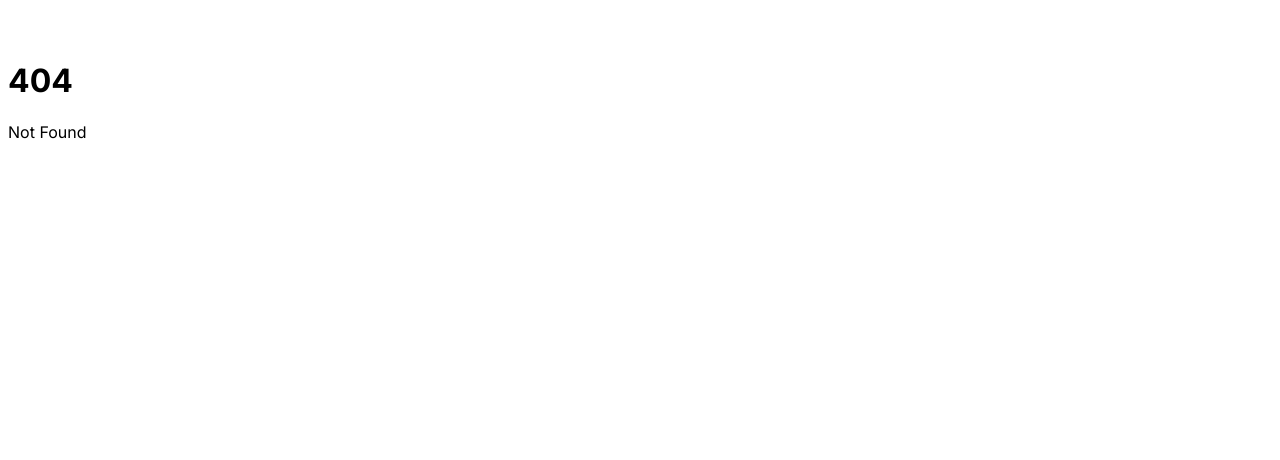
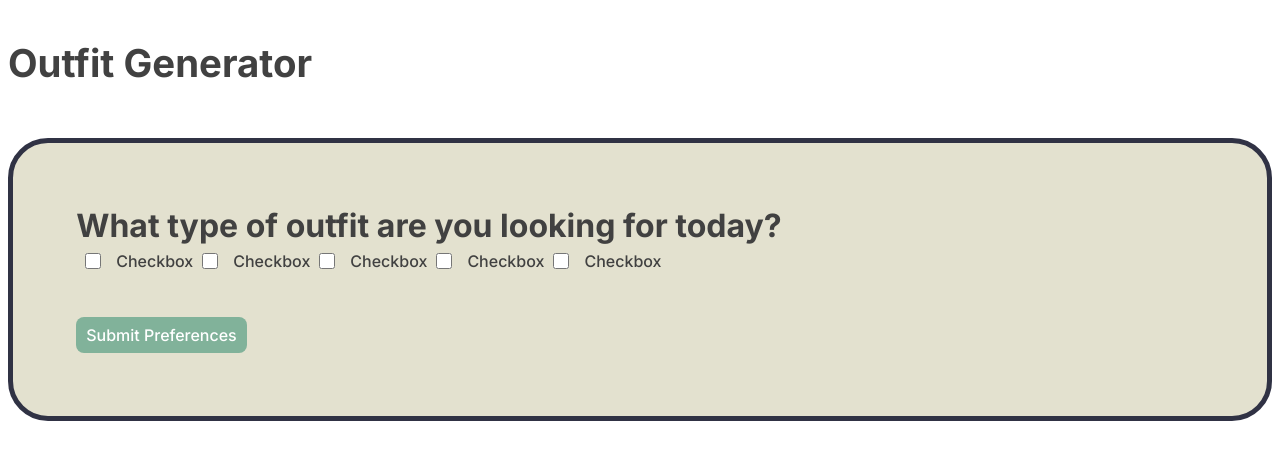
Before and after one commit to pbuterba/cs5167-proj2, a SvelteKit app: page /generate-outfit in a window 1280 px wide. Before the commit this address had no page. Shown: the top 460 px of the page. Built offline with nearby package versions, Linux system fonts and the light colour scheme.

Commit message:
begin generate-outfit page

```diff
--- /dev/null
+++ b/src/routes/generate-outfit/+page.svelte
@@ -0,0 +1,46 @@
+<script>
+    import Header from '$lib/components/Header/Header.svelte';
+    import Checkbox from '$lib/components/Checkbox/Checkbox.svelte';
+    import Button from '$lib/components/Button/Button.svelte';
+</script>
+
+<div class="components">
+	<Header>Outfit Generator</Header> <br>
+
+    <div class="box">
+        <Header type="h2">What type of outfit are you looking for today? </Header>
+
+        <div class="checkboxes">
+            <Checkbox label="Checkbox" />
+            <Checkbox label="Checkbox" />
+            <Checkbox label="Checkbox" />
+            <Checkbox label="Checkbox" />
+            <Checkbox label="Checkbox" />
+        </div>
+        <br> <br>
+        <Button>Submit Preferences</Button>
+    </div>
+</div>
+
+
+<style>
+    @import '/src/variables.css';
+    .components {
+		display: flex;
+		flex-direction: column;
+		width: 100%;
+		gap: 16px;
+	}
+
+    .checkboxes {
+        display: flex;
+        flex-direction: row;
+    }
+
+    .box {
+        background-color: var(--color-baige-dark);
+        border: 5px solid var(--color-navy-dark);
+        border-radius: 40px;
+        padding: 5%;
+    }
+</style>
```
